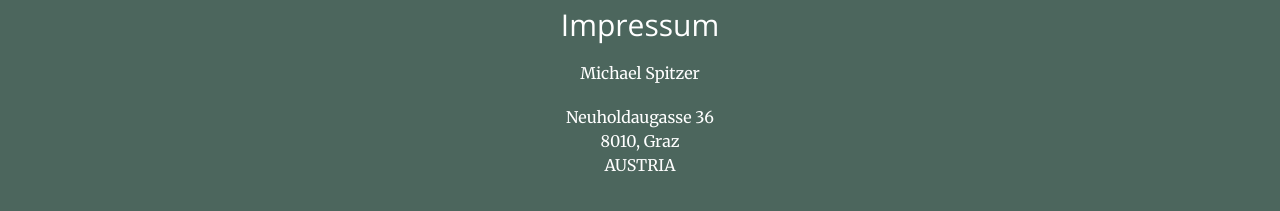
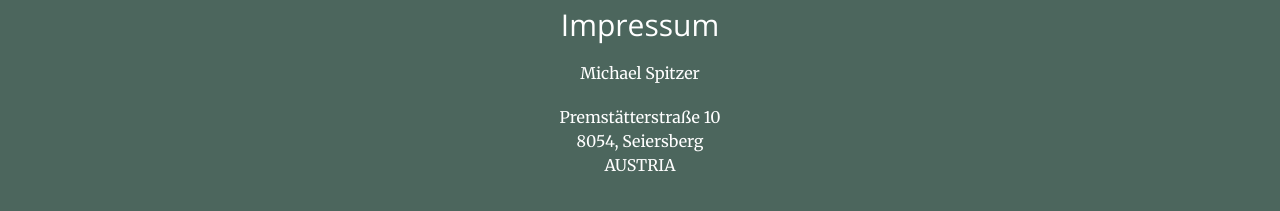
Before and after one commit to vo3xel/raclink.science, a Jekyll site: the page built from index.html, in a window 1280 px wide and 900 px high, scrolled down 2306 px. Shown: the part 653-864 px from the top of the window. Built offline with Jekyll 4.4.1, drawn with Linux system fonts in a browser that asks for light colours.

Commit message:
Update impressum.html

```diff
--- a/_includes/impressum.html
+++ b/_includes/impressum.html
@@ -4,8 +4,8 @@
             <h2>Impressum</h2>
             <p>Michael Spitzer</p>
             <p>
-                Neuholdaugasse 36<br />
-                8010, Graz<br />
+                Premstätterstraße 10<br />
+                8054, Seiersberg<br />
                 AUSTRIA
             </p>
         </div>
```
